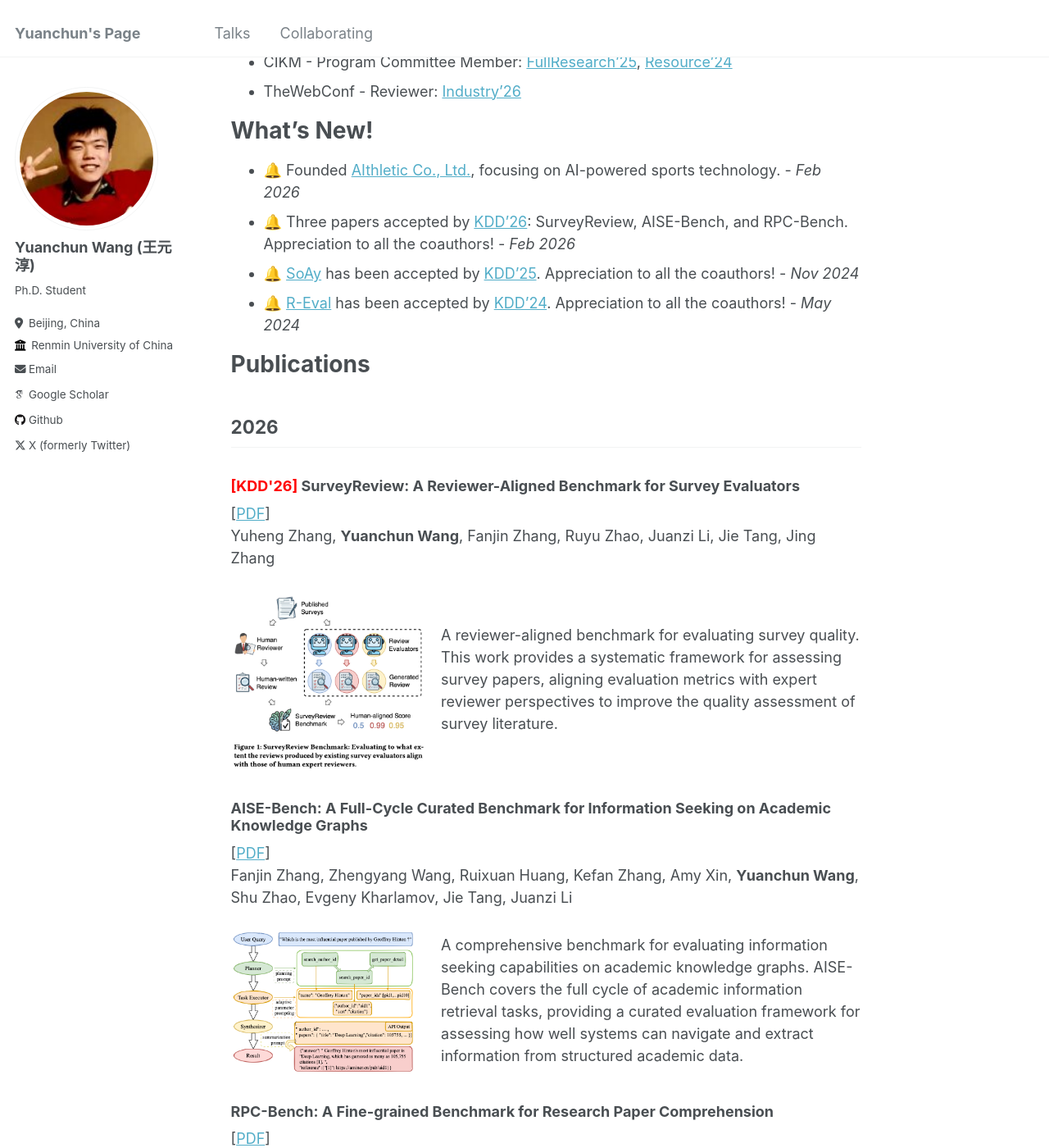
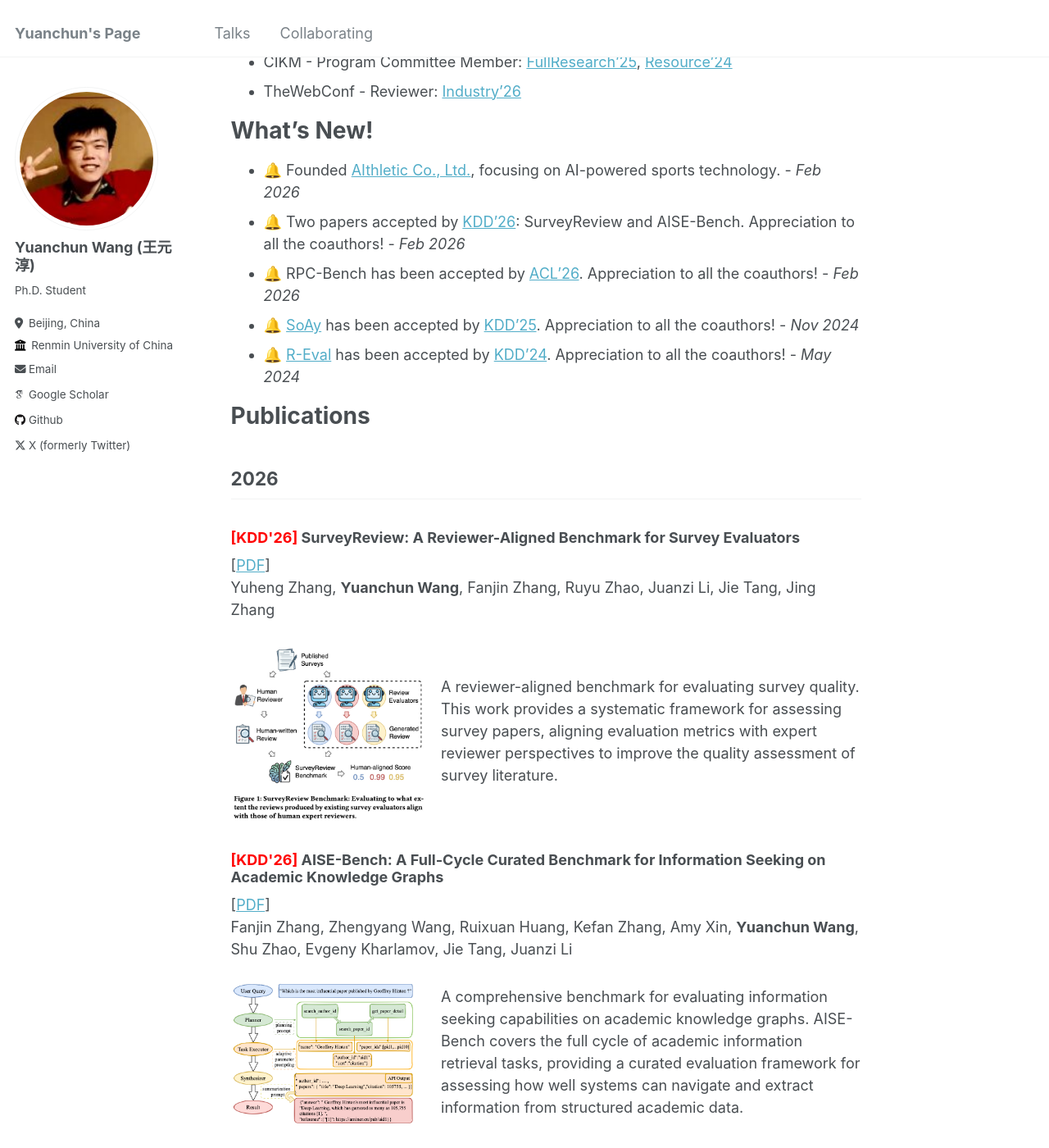
Before and after one commit to WangYC-99/WangYC-99.github.io, a Jekyll site: the page built from _pages/about.md, in a window 1280 px wide and 1400 px high, scrolled down 749 px. Shown: the whole window at 82% size. Built offline with Jekyll 4.4.1, drawn with Linux system fonts in a browser that asks for light colours; some web fonts are replaced.

Commit message:
Fix RPC-Bench venue to ACL'26 and add missing venue labels

```diff
--- a/_pages/about.md
+++ b/_pages/about.md
@@ -28,7 +28,8 @@ Feel free to chat with me for our shared interests whether in research or life.
 
 # What's New!
 * 🔔 Founded [AIthletic Co., Ltd.](https://aithletic.fit), focusing on AI-powered sports technology. - *Feb 2026*
-* 🔔 Three papers accepted by [KDD'26](https://kdd2026.kdd.org/): SurveyReview, AISE-Bench, and RPC-Bench. Appreciation to all the coauthors! - *Feb 2026*
+* 🔔 Two papers accepted by [KDD'26](https://kdd2026.kdd.org/): SurveyReview and AISE-Bench. Appreciation to all the coauthors! - *Feb 2026*
+* 🔔 RPC-Bench has been accepted by [ACL'26](https://2026.aclweb.org/). Appreciation to all the coauthors! - *Feb 2026*
 * 🔔 [SoAy](https://arxiv.org/pdf/2405.15165) has been accepted by [KDD'25](https://kdd2025.kdd.org/). Appreciation to all the coauthors! - *Nov 2024*
 * 🔔 [R-Eval](https://arxiv.org/abs/2406.11681) has been accepted by [KDD'24](https://kdd2024.kdd.org/). Appreciation to all the coauthors! - *May 2024*
 
@@ -48,7 +49,7 @@ Feel free to chat with me for our shared interests whether in research or life.
     </div>
 </div>
 
-### AISE-Bench: A Full-Cycle Curated Benchmark for Information Seeking on Academic Knowledge Graphs
+### <font color=red>[KDD'26]</font> AISE-Bench: A Full-Cycle Curated Benchmark for Information Seeking on Academic Knowledge Graphs
 [[PDF](https://dl.acm.org/doi/abs/10.1145/3770855.3817492)]
 <br> Fanjin Zhang, Zhengyang Wang, Ruixuan Huang, Kefan Zhang, Amy Xin, **Yuanchun Wang**, Shu Zhao, Evgeny Kharlamov, Jie Tang, Juanzi Li
 <div style="display: flex; align-items: center;">
@@ -60,7 +61,7 @@ Feel free to chat with me for our shared interests whether in research or life.
     </div>
 </div>
 
-### RPC-Bench: A Fine-grained Benchmark for Research Paper Comprehension
+### <font color=red>[ACL'26]</font> RPC-Bench: A Fine-grained Benchmark for Research Paper Comprehension
 [[PDF](https://scholar.google.com/citations?view_op=view_citation&hl=zh-CN&user=9GALXw4AAAAJ&sortby=pubdate&citation_for_view=9GALXw4AAAAJ:eQOLeE2rZwMC)]
 <br> Yelin Chen, Fanjin Zhang, Suping Sun, Yunhe Pang, **Yuanchun Wang**, Jian Song, Xiaoyan Li, Lei Hou, Shu Zhao, Jie Tang, Juanzi Li
 <div style="display: flex; align-items: center;">
```
